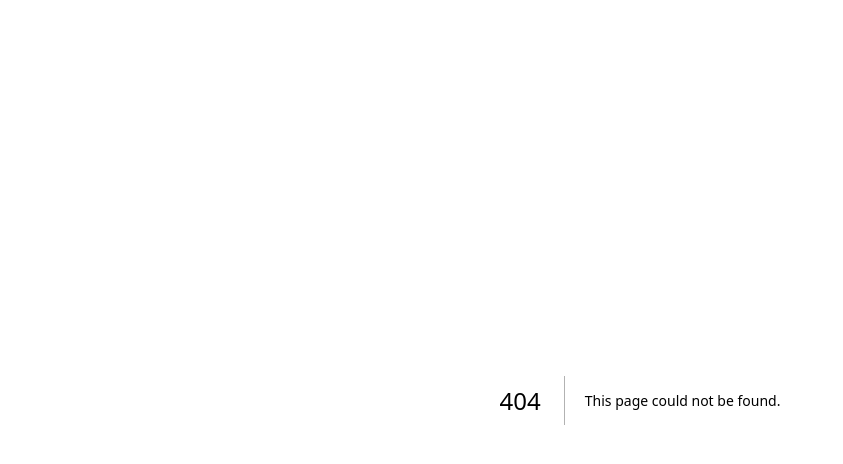
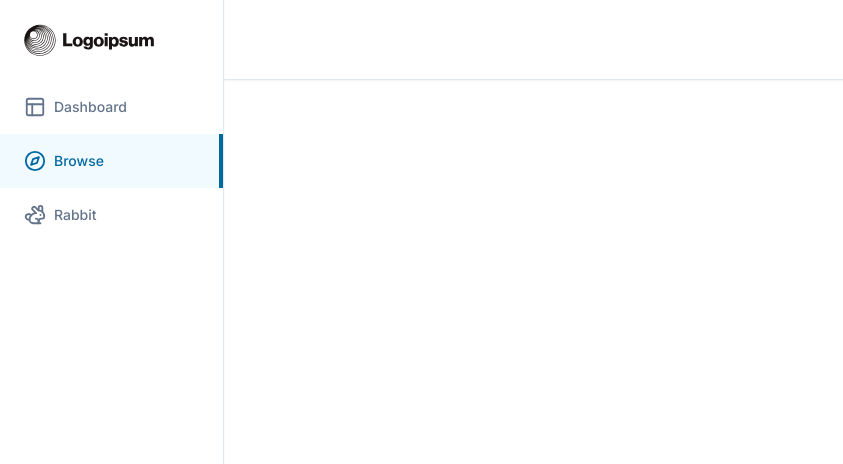
Before and after one commit to imatyushov/lms-platform, a Next.js app: page /search in a window 1280 px wide. Before the commit this address had no page. Shown: the top 464 px of the page, without its empty margins (0-843 px from the left). Built offline with nearby package versions, Linux system fonts and the light colour scheme.

Commit message:
Лэйаут приложения

```diff
--- a/package.json
+++ b/package.json
@@ -18,7 +18,7 @@
     "@prisma/client": "^5.3.0",
     "@radix-ui/react-alert-dialog": "^1.0.4",
     "@radix-ui/react-checkbox": "^1.0.4",
-    "@radix-ui/react-dialog": "^1.0.4",
+    "@radix-ui/react-dialog": "^1.0.5",
     "@radix-ui/react-dropdown-menu": "^2.0.5",
     "@radix-ui/react-label": "^2.0.2",
     "@radix-ui/react-popover": "^1.0.6",
--- a/src/app/(dashboard)/(routes)/page.tsx
+++ b/src/app/(dashboard)/(routes)/page.tsx
@@ -6,12 +6,13 @@
 
 export default function Home() {
 
-    useEffect(() => {
-        redirect('/sign-up')
-    }, [])
+    // useEffect(() => {
+    //     redirect('/sign-up')
+    // }, [])
 
     return (
         <div>
+            DASHBOARD
             <UserButton afterSignOutUrl={'/'}/>
             <UserProfile/>
         </div>
--- /dev/null
+++ b/src/app/(dashboard)/(routes)/search/page.tsx
@@ -0,0 +1,7 @@
+export default function SearchPage() {
+    return (
+        <div>
+            Search page
+        </div>
+    )
+}
--- /dev/null
+++ b/src/app/(dashboard)/_components/logo.tsx
@@ -0,0 +1,11 @@
+import Image from 'next/image';
+
+export default function Logo() {
+    return (
+        <Image
+            height={130}
+            width={130}
+            src='/logo.svg'
+            alt='logo'/>
+    )
+}
--- /dev/null
+++ b/src/app/(dashboard)/_components/mobile-sidebar.tsx
@@ -0,0 +1,16 @@
+import { Menu } from 'lucide-react';
+import { Sheet, SheetContent, SheetTrigger } from '@/components/ui/sheet';
+import Sidebar from "@/app/(dashboard)/_components/sidebar";
+
+export default function MobileSidebar() {
+    return (
+        <Sheet>
+            <SheetTrigger className='md:hidden pr-4 hover:opacity-75 transition'>
+                <Menu />
+            </SheetTrigger>
+            <SheetContent side={"left"} className='p-0 bg-white'>
+                <Sidebar />
+            </SheetContent>
+        </Sheet>
+    )
+}
--- /dev/null
+++ b/src/app/(dashboard)/_components/navbar.tsx
@@ -0,0 +1,12 @@
+import MobileSidebar from "@/app/(dashboard)/_components/mobile-sidebar";
+import NavbarRoutes from "@/components/navbar-routes";
+
+
+export default function Navbar() {
+    return (
+        <div className='p-4 border-b h-full flex items-center bg-white shadow-sm'>
+            <MobileSidebar />
+            <NavbarRoutes />
+        </div>
+    )
+}
--- /dev/null
+++ b/src/app/(dashboard)/_components/sidebar-item.tsx
@@ -0,0 +1,41 @@
+import { LucideIcon } from "lucide-react";
+import { usePathname, useRouter } from "next/navigation";
+import { cn } from "@/lib/utils";
+
+interface SidebarItemProps {
+    icon: LucideIcon;
+    label: string;
+    href: string;
+}
+
+export default function SidebarItem(props: SidebarItemProps) {
+    const {icon: Icon, label, href} = props;
+
+    const pathname = usePathname();
+    const router = useRouter();
+
+    const isActiveItem = (pathname === '/' && href === '/') ||
+        pathname === href ||
+        pathname?.startsWith(`${href}/`);
+
+    const onClick = () => {
+        router.push(href);
+    }
+
+    return (
+        <button
+            type={"button"}
+            onClick={onClick}
+            className={cn('flex items-center gap-x-2 text-slate-500 text-sm font-[500] pl-6 transition-all hover:text-slate-600 hover:bg-slate-300/20',
+                isActiveItem && 'text-sky-700 bg-sky-200/20 hover:bg-sky-200/20 hover:text-sky-700' )}
+        >
+            <div className='flex items-center gap-x-2 py-4'>
+                <Icon size={22} className={cn('text-slate-500',
+                    isActiveItem && 'text-sky-700')}/>
+            </div>
+            {label}
+            <div className={cn('ml-auto opacity-0 border-2 border-sky-700 h-full transition-all',
+                isActiveItem && 'opacity-100')}/>
+        </button>
+    )
+}
--- /dev/null
+++ b/src/app/(dashboard)/_components/sidebar-routes.tsx
@@ -0,0 +1,39 @@
+'use client';
+
+import {Compass, Layout, Rabbit} from 'lucide-react';
+import SidebarItem from "@/app/(dashboard)/_components/sidebar-item";
+
+const guestRoutes = [
+    {
+        icon: Layout,
+        label: 'Dashboard',
+        href: '/'
+    },
+    {
+        icon: Compass,
+        label: 'Browse',
+        href: '/search'
+    },
+    {
+        icon: Rabbit,
+        label: 'Rabbit',
+        href: '/rabbit'
+    },
+]
+
+export default function SidebarRoutes() {
+    return (
+        <div className='flex flex-col w-full'>
+            {guestRoutes.map((route) => {
+                return (
+                   <SidebarItem
+                       key={route.href}
+                       icon={route.icon}
+                       label={route.label}
+                       href={route.href}
+                   />
+                )
+            })}
+        </div>
+    )
+}
--- /dev/null
+++ b/src/app/(dashboard)/_components/sidebar.tsx
@@ -0,0 +1,16 @@
+import Logo from "@/app/(dashboard)/_components/logo";
+import SidebarRoutes from "@/app/(dashboard)/_components/sidebar-routes";
+
+
+export default function Sidebar() {
+    return (
+        <div className='h-full border-r flex flex-col overflow-y-auto bg-white shadow-sm'>
+            <div className='p-6'>
+                <Logo />
+            </div>
+            <div className='flex flex-col w-full'>
+                <SidebarRoutes />
+            </div>
+        </div>
+    )
+}
--- /dev/null
+++ b/src/app/(dashboard)/layout.tsx
@@ -0,0 +1,25 @@
+import React from "react";
+import Sidebar from "@/app/(dashboard)/_components/sidebar";
+import Navbar from "@/app/(dashboard)/_components/navbar";
+
+interface DashboardLayout {
+    children: React.ReactNode;
+}
+
+export default function DashboardLayout(props: DashboardLayout) {
+    const {children} = props;
+
+    return(
+        <div className='h-full'>
+            <div className='h-[80px] md:pl-56 fixed inset-y-0 w-full z-50'>
+                <Navbar />
+            </div>
+            <div className='hidden md:flex h-full w-56 flex-col fixed inset-y-0 z-50'>
+                <Sidebar />
+            </div>
+            <main className='md:pl-56 h-full'>
+                {children}
+            </main>
+        </div>
+    )
+}
--- /dev/null
+++ b/src/components/navbar-routes.tsx
@@ -0,0 +1,7 @@
+'use client';
+
+export default function NavbarRoutes() {
+    return (<div>
+
+    </div>)
+}
--- a/tailwind.config.ts
+++ b/tailwind.config.ts
@@ -1,10 +1,8 @@
-import type { Config } from "tailwindcss"
-
 const config = {
   darkMode: ["class"],
   content: [
     './pages/**/*.{ts,tsx}',
-    './components/**/*.{ts,tsx}',
+    './_components/**/*.{ts,tsx}',
     './app/**/*.{ts,tsx}',
     './src/**/*.{ts,tsx}',
 	],
```
Also changed, not shown: public/logo.svg (added), 1 other file (tests, documents, lock files or other folders).
